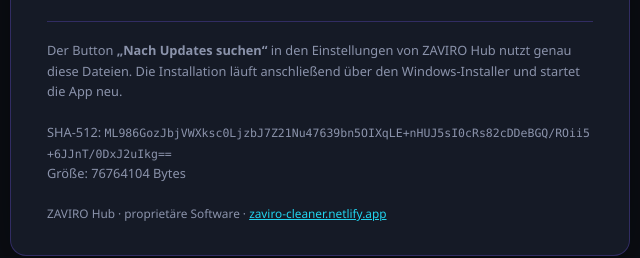
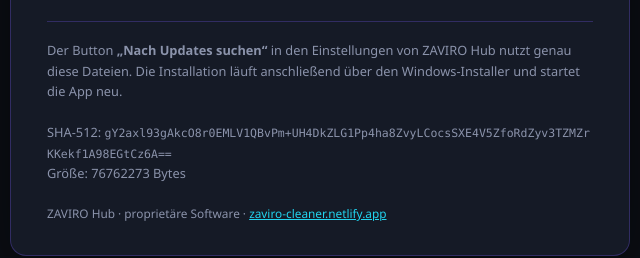
Before and after one commit to ZYHPER08/zaviro-hub-feed, a plain HTML site: page docs/index.html in a window 1280 px wide. Shown: the part 466-724 px from the top of the page, 320-960 px from the left. Drawn offline with Linux system fonts and the light colour scheme.

Commit message:
Hash des korrigierten Hub-Installers (v1.1.7)

```diff
--- a/docs/index.html
+++ b/docs/index.html
@@ -37,7 +37,7 @@
       <li><a class="file" href="latest.yml"><span>latest.yml</span><span>Update-Metadaten</span></a></li>
       <li><a class="file" href="https://github.com/ZYHPER08/zaviro-hub-feed/releases/download/v1.1.7/ZAVIRO.Hub.Setup.1.1.7.exe"><span>ZAVIRO.Hub.Setup.1.1.7.exe</span><span>Installer</span></a></li>
     </ul>
-    <p class="note">Der Button <b>&bdquo;Nach Updates suchen&ldquo;</b> in den Einstellungen von ZAVIRO Hub nutzt genau diese Dateien. Die Installation l&auml;uft anschlie&szlig;end &uuml;ber den Windows-Installer und startet die App neu.<br><br>SHA-512: <span style="font-family:Consolas,monospace;font-size:.72rem;word-break:break-all">ML986GozJbjVWXksc0LjzbJ7Z21Nu47639bn5OIXqLE+nHUJ5sI0cRs82cDDeBGQ/ROii5+6JJnT/0DxJ2uIkg==</span><br>Gr&ouml;&szlig;e: 76764104 Bytes</p>
+    <p class="note">Der Button <b>&bdquo;Nach Updates suchen&ldquo;</b> in den Einstellungen von ZAVIRO Hub nutzt genau diese Dateien. Die Installation l&auml;uft anschlie&szlig;end &uuml;ber den Windows-Installer und startet die App neu.<br><br>SHA-512: <span style="font-family:Consolas,monospace;font-size:.72rem;word-break:break-all">gY2axl93gAkcO8r0EMLV1QBvPm+UH4DkZLG1Pp4ha8ZvyLCocsSXE4V5ZfoRdZyv3TZMZrKKekf1A98EGtCz6A==</span><br>Gr&ouml;&szlig;e: 76762273 Bytes</p>
     <footer>ZAVIRO Hub &middot; propriet&auml;re Software &middot; <a href="https://zaviro-cleaner.netlify.app" style="color:var(--accent2)">zaviro-cleaner.netlify.app</a></footer>
   </main>
 </body>
```
